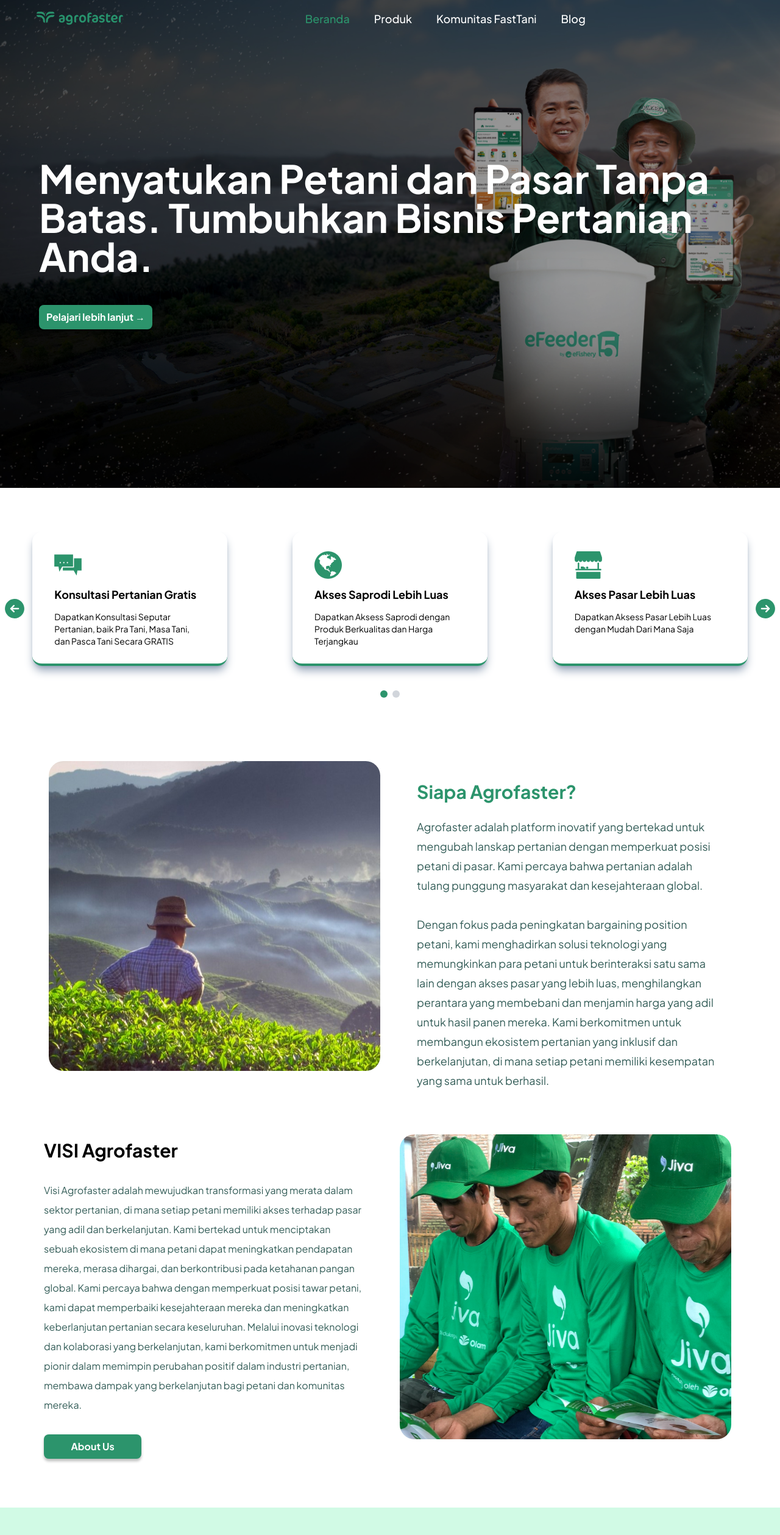
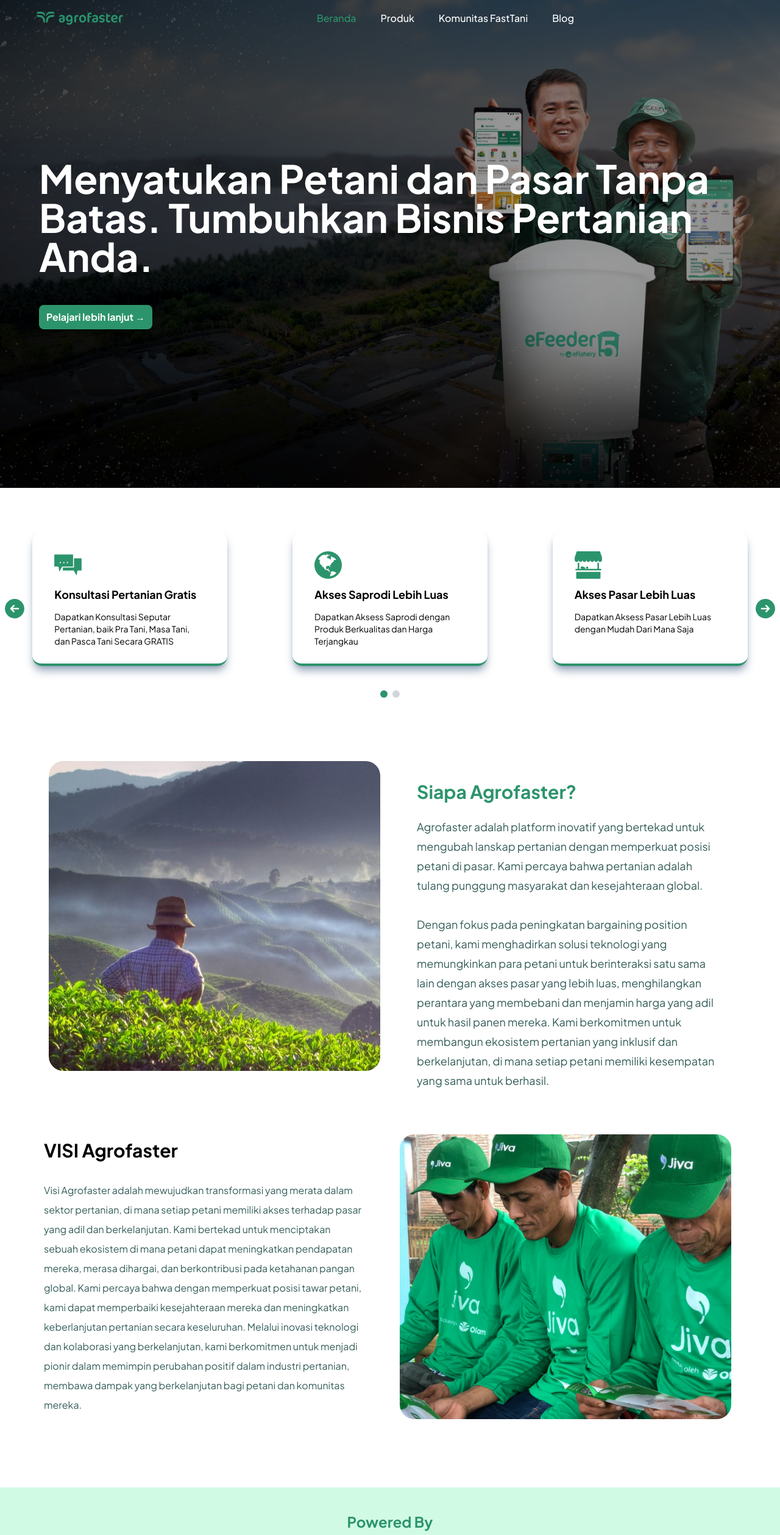
Before and after one commit to AbdanulIkhlas/agrofaster, a React (Vite) app: page / in a window 1280 px wide. Shown: the top 2517 px of the page at 61% size. Built offline with nearby package versions, Linux system fonts and the light colour scheme.

Commit message:
update footer, navbar, dan beranda

```diff
--- a/src/components/fragments/Footer.jsx
+++ b/src/components/fragments/Footer.jsx
@@ -17,15 +17,15 @@ const Footer = () => {
               Perusahaan
             </h1>
             <ul className="flex flex-col gap-2 text-base text-center mt-4 lg:font-medium">
-              <li>
+              <li className="cursor-pointer hover:underline duration-300">
                 <LinkScroll to="about" smooth={true} duration={1000}>
                   Tentang
                 </LinkScroll>
               </li>
-              <li>
+              <li className="cursor-pointer hover:underline duration-300">
                 <Link to="/produk">Produk</Link>
               </li>
-              <li>
+              <li className="cursor-pointer hover:underline duration-300">
                 <Link to="/blog">Blog</Link>
               </li>
             </ul>
@@ -36,10 +36,10 @@ const Footer = () => {
               Gabung
             </h1>
             <ul className="flex flex-col gap-2 text-base text-center mt-4 lg:font-medium">
-              <li>
+              <li className="cursor-pointer hover:underline duration-300">
                 <Link to="/komunitas">Komunitas Fast Tani</Link>
               </li>
-              <li>
+              <li className="cursor-pointer hover:underline duration-300">
                 <Link to="/">Saprodi</Link>
               </li>
             </ul>
@@ -52,31 +52,37 @@ const Footer = () => {
           </h1>
           <ul className="flex justify-center gap-4 text-base text-center mt-4">
             <li className="w-10 h-10 flex justify-center items-center rounded-full bg-primary p-[10px] hover:shadow-white">
-              <Link to="/">
+              <a
+                href="https://www.instagram.com/agrofaster.id/"
+                target="_blank"
+              >
                 <img
                   src="./svg/instagram-fill.svg"
                   alt="instagram"
                   className="w-10 h-10"
                 />
-              </Link>
+              </a>
             </li>
             <li className="w-10 h-10 flex justify-center items-center rounded-full bg-primary p-[10px] hover:shadow-white">
-              <Link to="/">
+              <a
+                href="https://www.youtube.com/channel/UCwKjqev-TZrS5a-k4FNna3g"
+                target="_blank"
+              >
                 <img
                   src="./svg/youtube.svg"
                   alt="youtube"
                   className="w-10 h-10 "
                 />
-              </Link>
+              </a>
             </li>
             <li className="w-10 h-10 flex justify-center items-center rounded-full bg-primary p-[10px] hover:shadow-white">
-              <Link to="/">
+              <a href="https://www.tiktok.com/@agrofaster.id" target="_blank">
                 <img
                   src="./svg/tiktok.svg"
                   alt="tiktok"
                   className="w-10 h-10 "
                 />
-              </Link>
+              </a>
             </li>
           </ul>
         </section>
--- a/src/components/fragments/Navbar.jsx
+++ b/src/components/fragments/Navbar.jsx
@@ -80,7 +80,7 @@ const WideContent = ({ user }) => {
   return (
     <div className="items-center font-normal hidden  md:flex md:justify-end  lg:w-full lg:justify-center">
       <div className="">
-        <ul className="flex gap-10 text-[16px] font-medium  font-jakartaSans lg:text-[18px] ">
+        <ul className="flex gap-10 text-[16px] font-medium  font-jakartaSans lg:text-[16px] ">
           {user ? (
             <>
               {menus.map((menu) => (
--- a/src/components/layouts/BerandaAboutUs.jsx
+++ b/src/components/layouts/BerandaAboutUs.jsx
@@ -1,6 +1,3 @@
-import ButtonCustom from "../elements/buttonCustom";
-import { Link } from "react-router-dom";
-
 const BerandaAboutUs = () => {
   return (
     <div className="w-full font-jakartaSans mt-4 md:mt-0 md:px-12 lg:px-16">
@@ -78,13 +75,6 @@ const BerandaAboutUs = () => {
             pertanian, membawa dampak yang berkelanjutan bagi petani dan
             komunitas mereka.
           </p>
-          <div className="w-40 mt-4 lg:mt-8">
-            <Link className="" to="/blog">
-              <ButtonCustom customClass="relative z-10 bg-primary text-white duration-300 hover:shadow-primary hover:bg-silverTree">
-                About Us
-              </ButtonCustom>
-            </Link>
-          </div>
         </div>
       </section>
     </div>
--- a/src/pages/beranda.jsx
+++ b/src/pages/beranda.jsx
@@ -21,7 +21,7 @@ const Beranda = () => {
           <BerandaService />
         </section>
         {/* SECTION 3 : ABOUT US */}
-        <section id="about" className="pt-10">
+        <section id="about" className="pt-10 md:pt-16 lg:pt-10">
           <BerandaAboutUs />
         </section>
         {/* SECTION 4 : POWERED BY */}
```
